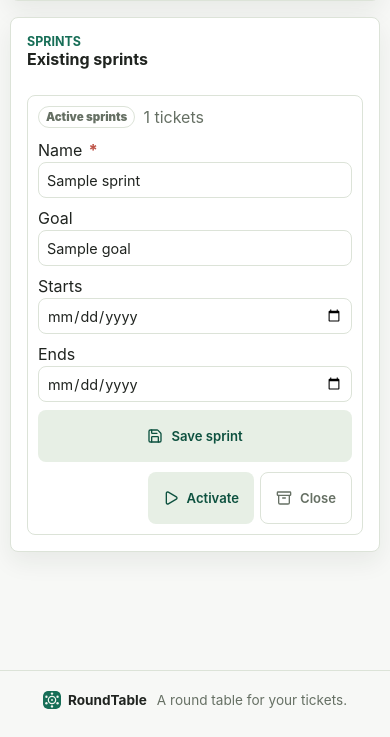
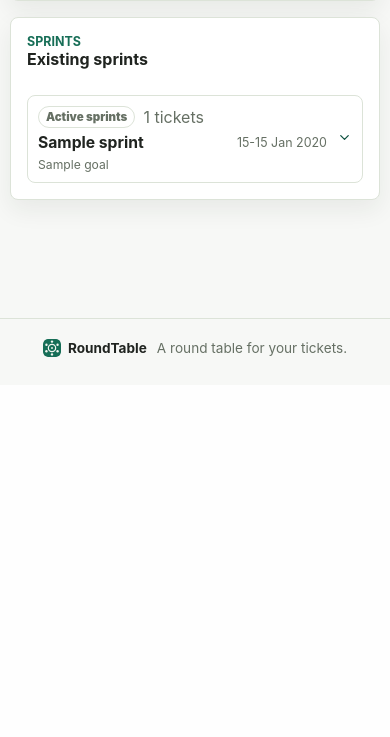
Before and after one commit to q121212/RoundTable, a FastAPI app: template app/templates/project_sprints.html in a window 390 px wide. Shown: the part 851-1588 px from the top of the page. After the commit the page ends 1208 px from the top, so only its background shows below. Run offline with FastAPI, Linux system fonts and the light colour scheme; the template is opened without the code that fills it: most values are stand-ins (such as "Sample title", 1, 10 or a date in 2020).

Commit message:
Make sprint management rows compact

```diff
--- a/app/static/app.js
+++ b/app/static/app.js
@@ -2668,6 +2668,15 @@
     });
   }
 
+  function setupSprintRangeLabels() {
+    document.querySelectorAll("[data-sprint-range]").forEach((element) => {
+      const range = compactSprintDateRangeLabel(element.dataset.sprintStart, element.dataset.sprintEnd);
+      element.textContent = range;
+      element.hidden = !range;
+      if (range) element.title = sprintDateRangeLabel(element.dataset.sprintStart, element.dataset.sprintEnd);
+    });
+  }
+
   function setupActionLabels() {
     document.querySelectorAll("[data-action-label]").forEach((element) => {
       const key = `ticket.action.${element.dataset.actionLabel}`;
@@ -2928,6 +2937,7 @@
 
   function updateSprintFilterLabels() {
     setupSprintOptionLabels();
+    setupSprintRangeLabels();
     document.querySelectorAll("[data-sprint-filter-combo]").forEach((combo) => {
       updateSprintFilterCurrent(combo);
       if (combo.classList.contains("is-open")) renderSprintFilterOptions(combo);
@@ -3081,6 +3091,7 @@
     setupConfirms();
     setupCopyButtons();
     setupLocalTimes();
+    setupSprintRangeLabels();
     setupActionLabels();
     setupActionDetails();
     setupMemberRoleForms();
--- a/app/static/styles.css
+++ b/app/static/styles.css
@@ -1636,15 +1636,87 @@ time {
 .sprint-row {
   grid-template-columns: minmax(0, 1fr);
   align-items: stretch;
+  gap: 0;
+  padding: 0;
+  overflow: hidden;
+}
+
+.sprint-row-details {
+  display: grid;
+  min-width: 0;
+}
+
+.sprint-row-summary {
+  display: grid;
+  grid-template-columns: minmax(0, 1fr) auto;
+  align-items: center;
   gap: 10px;
-}
-
-.sprint-row-summary {
-  display: flex;
-  align-items: center;
-  justify-content: space-between;
+  min-width: 0;
+  min-height: 54px;
+  padding: 10px 12px;
+  cursor: pointer;
+  list-style: none;
+}
+
+.sprint-row-summary::-webkit-details-marker {
+  display: none;
+}
+
+.sprint-row-summary:hover,
+.sprint-row-details[open] .sprint-row-summary {
+  background: color-mix(in srgb, var(--green) 5%, transparent);
+}
+
+.sprint-row-main {
+  display: grid;
+  grid-template-columns: auto minmax(0, 1fr) auto minmax(0, 0.9fr);
+  align-items: center;
+  gap: 8px;
+  min-width: 0;
+}
+
+.sprint-row-title,
+.sprint-row-goal,
+.sprint-row-range {
+  min-width: 0;
+  overflow: hidden;
+  text-overflow: ellipsis;
+  white-space: nowrap;
+}
+
+.sprint-row-title {
+  font-size: 0.98rem;
+}
+
+.sprint-row-goal {
+  font-size: 0.82rem;
+}
+
+.sprint-row-toggle {
+  display: inline-flex;
+  align-items: center;
+  gap: 4px;
+  color: var(--green-dark);
+  font-size: 0.78rem;
+  font-weight: 900;
+  white-space: nowrap;
+}
+
+.sprint-row-toggle .icon {
+  width: 15px;
+  height: 15px;
+  transition: transform 0.15s ease;
+}
+
+.sprint-row-details[open] .sprint-row-toggle .icon {
+  transform: rotate(180deg);
+}
+
+.sprint-row-body {
+  display: grid;
   gap: 10px;
-  min-width: 0;
+  padding: 0 12px 12px;
+  border-top: 1px solid var(--line);
 }
 
 .sprint-edit-form {
@@ -1685,6 +1757,8 @@ time {
   align-items: center;
   gap: 8px;
   flex-wrap: wrap;
+  min-width: 0;
+  white-space: nowrap;
 }
 
 .sprint-actions {
@@ -1753,6 +1827,44 @@ code {
   .sprint-edit-main,
   .sprint-edit-dates {
     grid-template-columns: 1fr;
+  }
+
+  .sprint-row-summary {
+    min-height: 62px;
+    padding: 10px;
+  }
+
+  .sprint-row-main {
+    grid-template-columns: minmax(0, 1fr) auto;
+    gap: 5px 8px;
+  }
+
+  .sprint-row-meta {
+    grid-column: 1 / -1;
+    order: -1;
+  }
+
+  .sprint-row-title {
+    font-size: 0.98rem;
+  }
+
+  .sprint-row-range {
+    justify-self: end;
+    max-width: 132px;
+    font-size: 0.78rem;
+  }
+
+  .sprint-row-goal {
+    grid-column: 1 / -1;
+    font-size: 0.76rem;
+  }
+
+  .sprint-row-toggle > span:first-child {
+    display: none;
+  }
+
+  .sprint-row-body {
+    padding: 0 10px 10px;
   }
 
   .sprint-edit-form .tiny {
--- a/app/templates/project_sprints.html
+++ b/app/templates/project_sprints.html
@@ -67,8 +67,10 @@
     <div class="table-list sprint-list">
       {% for sprint in sprints %}
         <div class="table-row sprint-row">
-          <div class="sprint-row-summary">
-            <div class="sprint-row-meta">
+          <details class="sprint-row-details">
+            <summary class="sprint-row-summary">
+              <span class="sprint-row-main">
+                <span class="sprint-row-meta">
                   {% if sprint.status == "active" %}
                     <span class="field-badge" data-i18n="sprint.active_short">active</span>
                   {% else %}
@@ -79,8 +81,19 @@
                       data-tooltip="{% for ticket in sprint.ticket_preview %}{{ ticket.key }} · {{ ticket.title }}{% if not loop.last %}; {% endif %}{% endfor %}{% if sprint.ticket_preview_more %}; +{{ sprint.ticket_preview_more }}{% endif %}"
                     {% endif %}
                   >{{ sprint.ticket_count }} <span data-i18n="sprint.ticket_count">tickets</span></span>
-            </div>
-          </div>
+                </span>
+                <strong class="sprint-row-title">{{ sprint.name }}</strong>
+                <span class="muted sprint-row-range" data-sprint-range data-sprint-start="{{ sprint.starts_on or '' }}" data-sprint-end="{{ sprint.ends_on or '' }}"></span>
+                {% if sprint.goal %}
+                  <span class="muted sprint-row-goal">{{ sprint.goal }}</span>
+                {% endif %}
+              </span>
+              <span class="sprint-row-toggle">
+                <span data-i18n="action.update">Update</span>
+                <span data-icon="chevron-down" aria-hidden="true"></span>
+              </span>
+            </summary>
+            <div class="sprint-row-body">
               <form class="sprint-edit-form" method="post" action="/api/projects/{{ project.key }}/sprints/{{ sprint.id }}">
                 <input type="hidden" name="csrf_token" value="{{ user.csrf_token }}">
                 <div class="sprint-edit-main">
@@ -137,6 +150,8 @@
                 {% endif %}
               </div>
             </div>
+          </details>
+        </div>
       {% else %}
         <p class="muted" data-i18n="sprint.empty">No sprints yet.</p>
       {% endfor %}
```
Also changed, not shown: tests/test_frontend_contracts.py (+4 -0 lines). Lines whose indentation alone changed are shown as unchanged.
